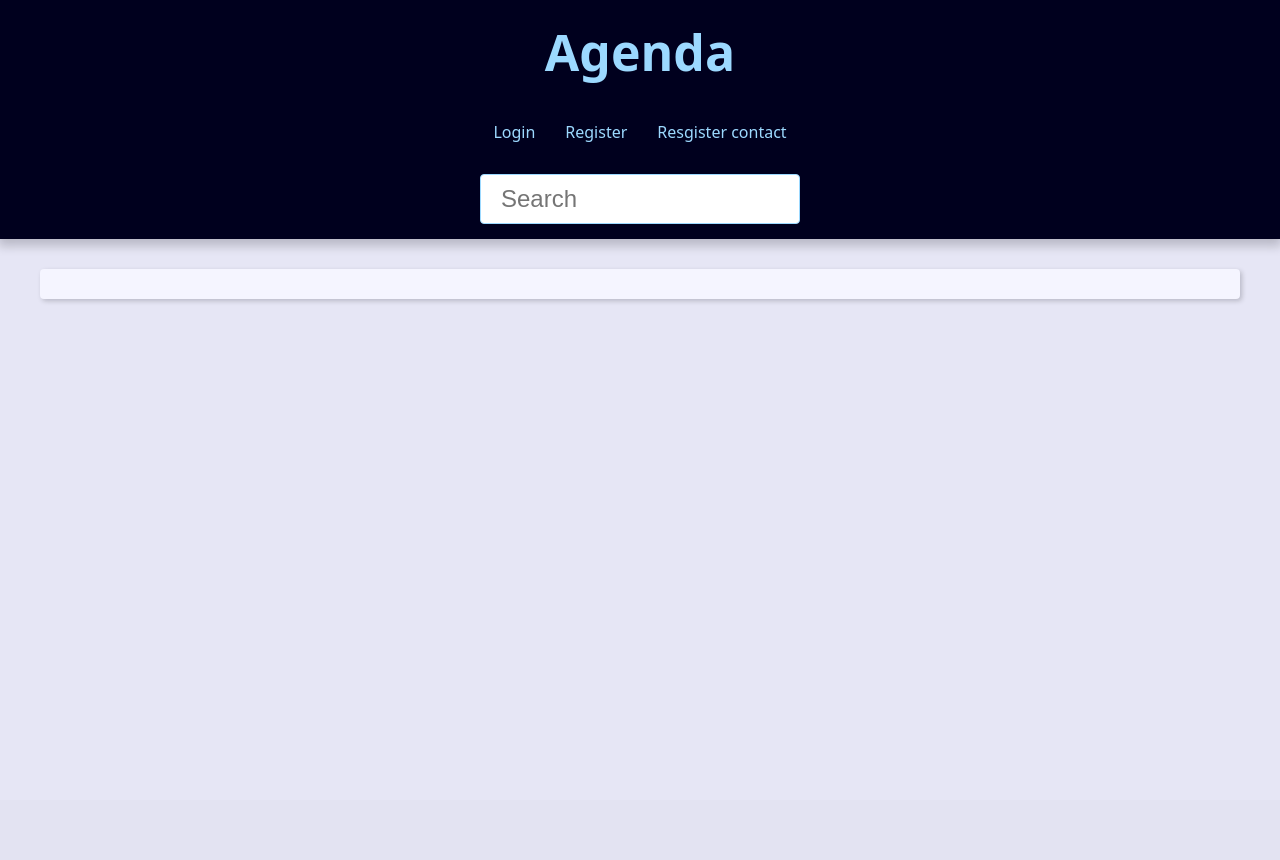
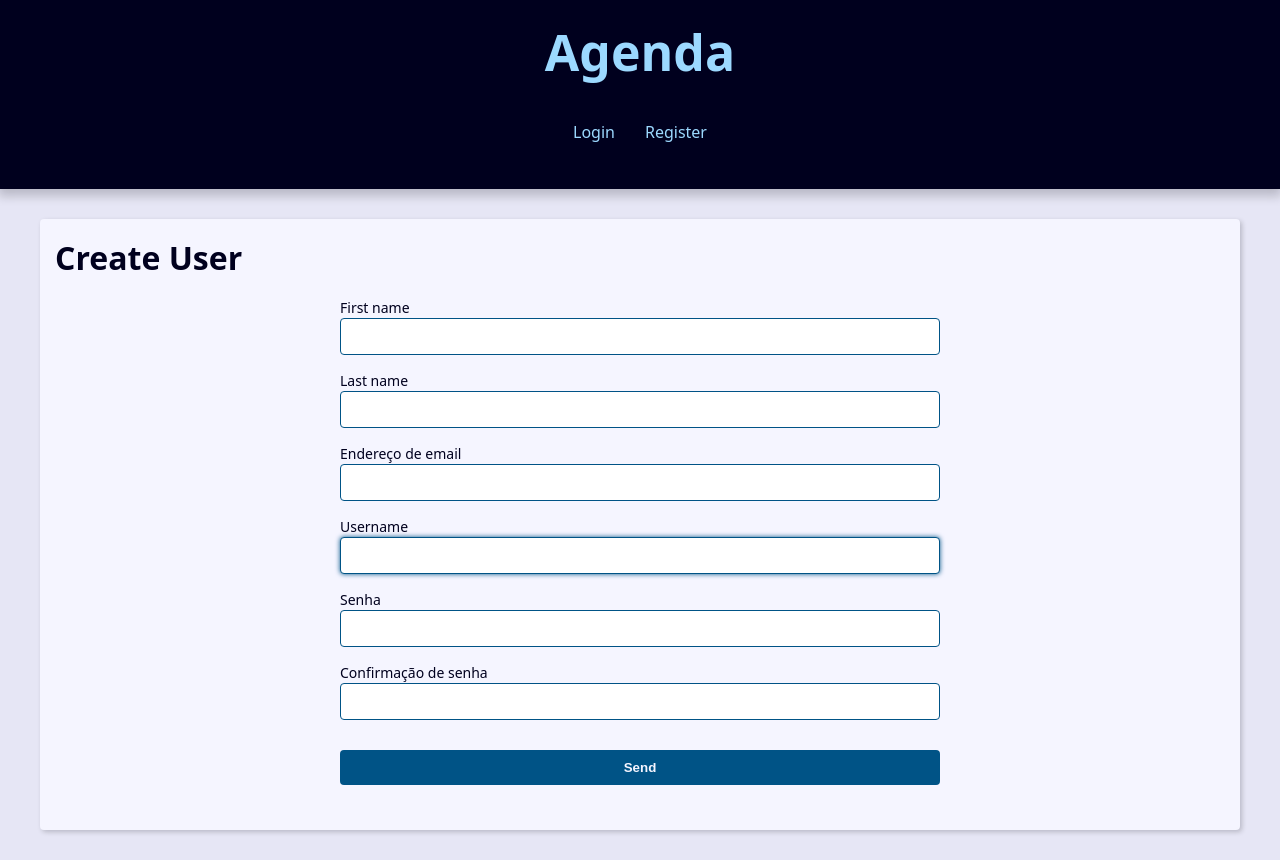
Before and after one commit to IgorSLoiola/Agenda_py, a Django app: page /user/register/ in a window 1280 px wide. Before the commit the page ends 302 px from the top, so only its background shows below. Run offline with Django 5.2, Linux system fonts and the light colour scheme.

Commit message:
profile difference

```diff
--- a/base_templates/global/_header.html
+++ b/base_templates/global/_header.html
@@ -10,14 +10,16 @@
       <a href="{% url 'index' %}" class="header-link">
         <h1 class="header-heading">Agenda</h1>
       </a>
-
+      {% if user.is_authenticated %}
       <nav class="menu">
         <ul class="menu-list">
           <li class="menu-item">
             <a href="{% url 'login' %}" class="menu-link"> Login </a>
           </li>
           <li class="menu-item">
-            <a href="{% url 'register' %}" class="menu-link"> Register </a>
+            <a href="{% url 'updateuser' %}" class="menu-link"
+              >Alterar Perfil</a
+            >
           </li>
           <li class="menu-item">
             <a href="{% url 'create' %}" class="menu-link">
@@ -26,7 +28,6 @@
           </li>
         </ul>
       </nav>
-
       <div class="search">
         <form action="{% url 'search' %}" method="GET" name="q">
           <input
@@ -39,6 +40,18 @@
           />
         </form>
       </div>
+      {% else %}
+      <nav class="menu">
+        <ul class="menu-list">
+          <li class="menu-item">
+            <a href="{% url 'login' %}" class="menu-link"> Login </a>
+          </li>
+          <li class="menu-item">
+            <a href="{% url 'register' %}" class="menu-link"> Register </a>
+          </li>
+        </ul>
+      </nav>
+      {% endif %}
     </header>
   </body>
 </html>
--- a/contact/forms.py
+++ b/contact/forms.py
@@ -40,3 +40,8 @@ class loginUser(AuthenticationForm):
     class Meta:
         model = User
         fields = ('username', 'password')
+
+class registerUpdateForm(forms.ModelForm):
+    class Meta:
+        model = User
+        fields = ('first_name', 'last_name', 'email', 'username')
--- a/contact/templates/contact/pages/register.html
+++ b/contact/templates/contact/pages/register.html
@@ -1,7 +1,6 @@
 {% extends "global/base.html" %} {% block content %}
 <div></div>
-{% if user.is_authenticated%}
-<h1>Create User</h1>
+<h1>{{ text }}</h1>
 <div class="form-wrapper">
   <form action="{{ form_action }}" method="POST">
     {% csrf_token %}
@@ -20,4 +19,4 @@
     </div>
   </form>
 </div>
-{% endif %} {% endblock content %}
+{% endblock content %}
--- a/contact/urls.py
+++ b/contact/urls.py
@@ -8,6 +8,7 @@ urlpatterns = [
     path('contact/<int:id>/detail/', views.contact, name='contact'),
     #CRUD contato
     path('contact/create/', views.create, name='create'),
+    path('contact/<int:id>/', views.users, name='users'),
     path('contact/<int:id>/update/', views.update, name='update'),
     path('contact/<int:id>/delete/', views.delete, name='delete'),
 
@@ -15,6 +16,7 @@ urlpatterns = [
     path('user/register/',views.register ,name='register'),
     path('user/login/',views.login ,name='login'),
     path('user/logoff/',views.logoff ,name='logoff'),
+    path('user/updateuser/',views.updateuser ,name='updateuser'),
 
     #search
     path('search/',views.search ,name='search'),
--- a/contact/views.py
+++ b/contact/views.py
@@ -5,7 +5,7 @@ from django.urls import reverse
 from django.http import Http404, HttpResponse
 from contact.models import Contact
 from django.contrib import messages, auth
-from contact.forms import contactForm, RegisterForm, loginUser
+from contact.forms import contactForm, RegisterForm, loginUser, registerUpdateForm
 from django.db.models import Q
 from django.core.paginator import Paginator
 from django.core.exceptions import ValidationError
@@ -161,9 +161,10 @@ def register(request):
         if form.is_valid():
             form.save()
             messages.success(request,'Usuário registrado com sucesso!')
-            return redirect('register')
+            return redirect('login')
     return render(request, 'contact/pages/register.html', {
         'form': form,
+        'text': 'Create User',
     })
 
 #application user login#
@@ -187,3 +188,16 @@ def logoff(request):
     auth.logout(request)
     messages.info(request, "Logout feito com sucesso!")
     return redirect('login')
+
+##
+def updateuser(request):
+    form = registerUpdateForm(instance=request.user)
+    if request.method == 'POST':
+        form = registerUpdateForm(data=request.POST, instance=request.user)
+        if form.is_valid():
+            form.save()
+    return render(request, 'contact/pages/register.html', {'form': form, 'text': 'Update User',})
+
+#show logged in user's contacts#
+def users(request):
+    ...
```
